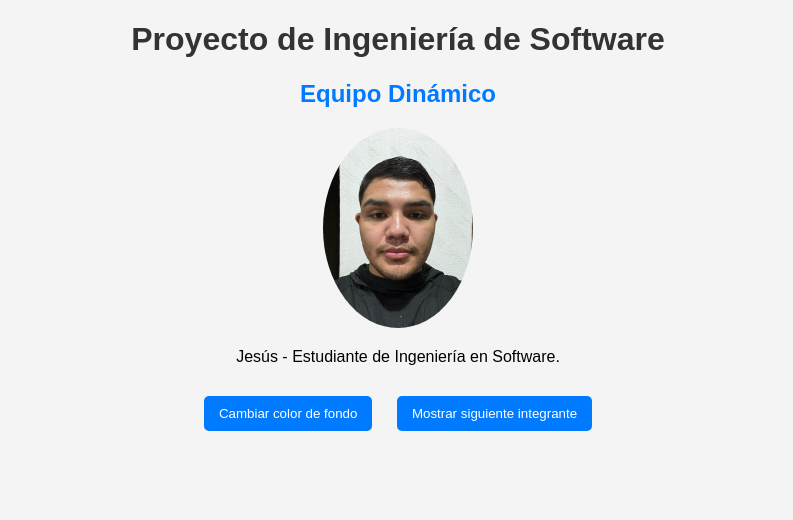
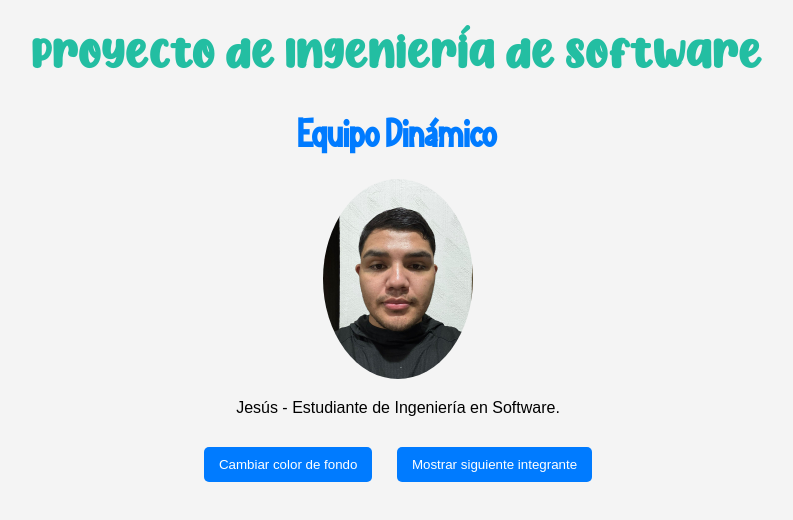
Before and after one commit to JesusGG2109/practica-u2-1, a plain HTML site: page index.html in a window 1280 px wide. Shown: the whole page, without its empty margins (242-1035 px from the left). Drawn offline with Linux system fonts and the light colour scheme.

Commit message:
Cambié el tipo de letra y agregué unas fuentes

```diff
--- a/styles.css
+++ b/styles.css
@@ -5,12 +5,34 @@ body {
   transition: background-color 0.5s ease;
 }
 
+@font-face{
+    font-family: 'CHICKENPie';
+    src: url('CHICKEN\ Pie.ttf') format('truetype');
+    font-weight: normal;
+    font-style: normal;
+
+}
+
+@font-face{
+    font-family: 'Babylon';
+    src: url('Babylon.ttf') format('truetype');
+    font-weight: normal;
+    font-style: normal;
+
+}
+
 h1 {
-  color: #333;
+  color: #23bea2;
+  font-size: 40px;
+  font-family: 'CHICKENPie', cursive;
+  margin-bottom: 20px;
 }
 
 #team-name {
   color: #007BFF;
+  font-size: 40px;
+  font-family: 'Babylon', cursive;
+  margin-bottom: 20px;
 }
 
 .card {
```
Also changed, not shown: Babylon.ttf (added), CHICKEN Pie.ttf (added).
